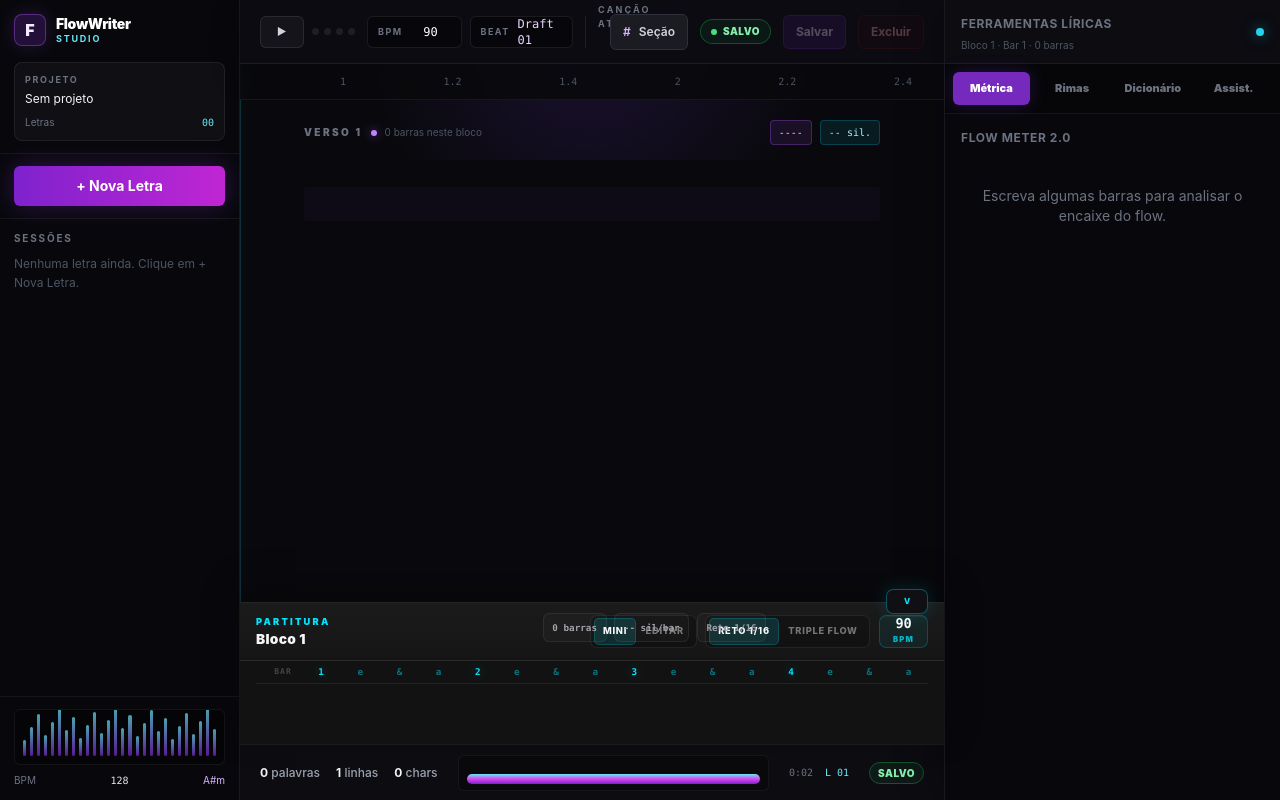
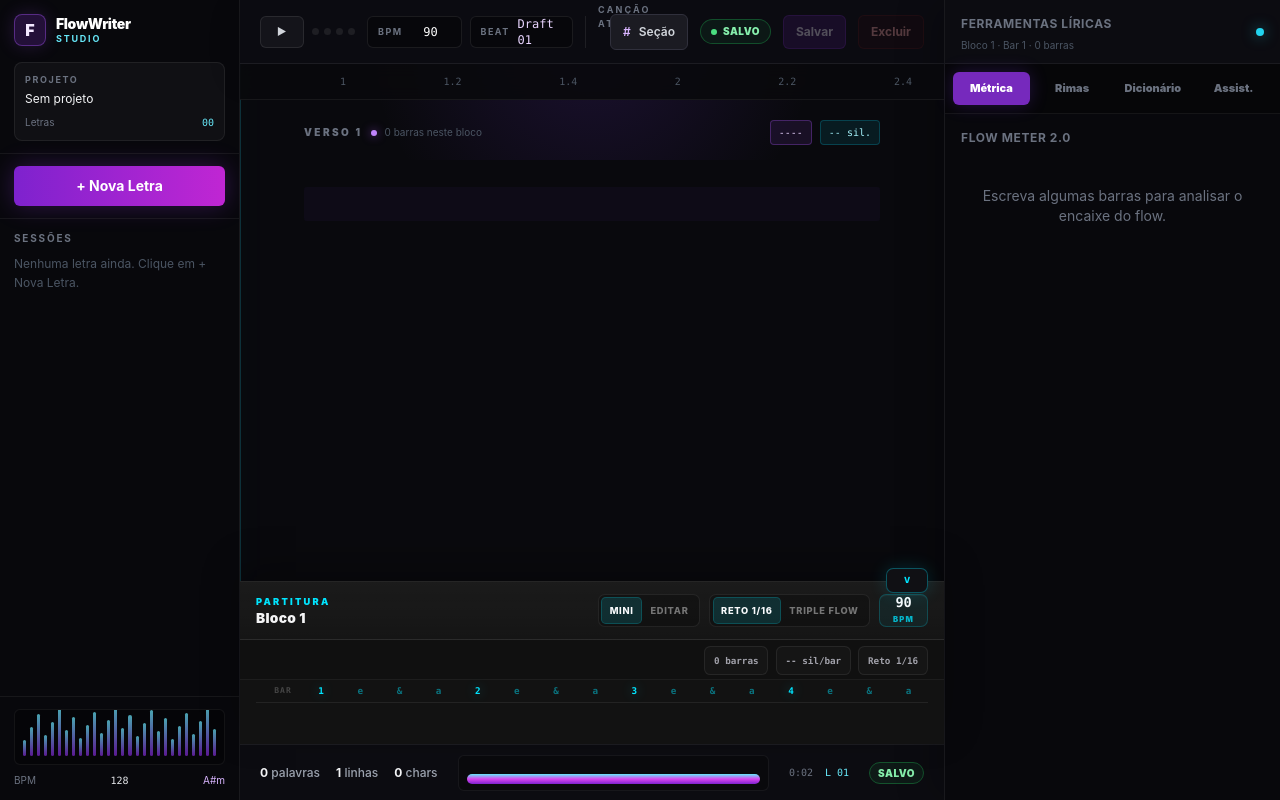
Before and after one commit to BLADE777ONE/flowwrite, a React (Vite) app: page / in a window 1280 px wide. Built offline with nearby package versions, Linux system fonts and the light colour scheme.

Commit message:
fix: prevent rhythm score controls from overlapping

```diff
--- a/src/features/rhythm/components/RhythmicScorePanel.tsx
+++ b/src/features/rhythm/components/RhythmicScorePanel.tsx
@@ -92,11 +92,13 @@ function getLineDensity(syllableCount: number): { label: string; className: stri
 function SyllableNote({
   lineIndex,
   note,
+  slotsPerBar,
   collapsed,
   onMove,
 }: {
   lineIndex: number
   note: RhythmSyllable
+  slotsPerBar: number
   collapsed: boolean
   onMove: (lineIndex: number, note: RhythmSyllable, slot: number) => void
 }) {
@@ -107,8 +109,8 @@ function SyllableNote({
       type="button"
       className={`rhythm-note ${note.startsBeat ? 'strong' : ''}`}
       style={{
-        left: `calc(${(note.slot / 16) * 100}% + 2px)`,
-        width: `calc(${(note.durationSlots / 16) * 100}% - 4px)`,
+        left: `calc(${(note.slot / slotsPerBar) * 100}% + 2px)`,
+        width: `calc(${(note.durationSlots / slotsPerBar) * 100}% - 4px)`,
       }}
       title={`${note.word} - slot ${note.slot + 1} (${note.timeMs}ms)`}
       onPointerDown={(event) => {
@@ -182,6 +184,7 @@ function RhythmLine({
               key={note.id}
               lineIndex={sourceIndex}
               note={note}
+              slotsPerBar={map.slotsPerBar}
               collapsed={collapsed}
               onMove={onMove}
             />
--- a/src/renderer/styles/global.css
+++ b/src/renderer/styles/global.css
@@ -374,8 +374,8 @@
     position: relative;
     width: 100%;
     min-width: 0;
-    height: 8.9rem;
-    min-height: 8.9rem;
+    height: 10.2rem;
+    min-height: 10.2rem;
     display: flex;
     flex-direction: column;
     background: #121212;
@@ -392,8 +392,8 @@
   }
 
   .rhythm-panel.is-detail {
-    height: 15.5rem;
-    min-height: 15.5rem;
+    height: 16.8rem;
+    min-height: 16.8rem;
   }
 
   .rhythm-panel.is-collapsed {
@@ -420,7 +420,7 @@
   }
 
   .rhythm-panel-header {
-    min-height: 3.05rem;
+    min-height: 3.15rem;
     display: flex;
     align-items: center;
     justify-content: space-between;
@@ -456,13 +456,17 @@
   .rhythm-header-actions {
     display: flex;
     align-items: center;
+    justify-content: flex-end;
     gap: 0.55rem;
+    min-width: 0;
+    flex-wrap: wrap;
   }
 
   .rhythm-pocket-toggle,
   .rhythm-view-toggle {
     display: flex;
     align-items: center;
+    flex: 0 1 auto;
     height: 2.1rem;
     padding: 0.16rem;
     border: 1px solid rgba(255,255,255,0.075);
@@ -473,7 +477,7 @@
   .rhythm-pocket-toggle button,
   .rhythm-view-toggle button {
     height: 1.65rem;
-    padding: 0 0.58rem;
+    padding: 0 0.52rem;
     border-radius: 0.3rem;
     color: rgba(255,255,255,0.42);
     font-size: 0.58rem;
@@ -491,7 +495,7 @@
   }
 
   .rhythm-pocket-toggle button {
-    max-width: 5.7rem;
+    max-width: 5.85rem;
     overflow: hidden;
     text-overflow: ellipsis;
     white-space: nowrap;
@@ -527,17 +531,20 @@
   }
 
   .rhythm-panel-stats {
-    position: absolute;
-    right: 11.1rem;
-    top: 0.68rem;
     display: flex;
+    justify-content: flex-end;
+    align-items: center;
+    flex-wrap: wrap;
     gap: 0.45rem;
-    padding: 0;
-    border-bottom: 0;
+    min-height: 2rem;
+    padding: 0.38rem 1rem 0.3rem;
+    border-bottom: 1px solid rgba(255,255,255,0.055);
+    background: rgba(0,0,0,0.12);
   }
 
   .rhythm-panel-stats span {
     min-width: 0;
+    max-width: 8.8rem;
     border: 1px solid rgba(255,255,255,0.07);
     border-radius: 0.4rem;
     background: rgba(255,255,255,0.025);
@@ -547,6 +554,9 @@
     font-weight: 700;
     text-align: center;
     padding: 0.38rem 0.55rem;
+    overflow: hidden;
+    text-overflow: ellipsis;
+    white-space: nowrap;
   }
 
   .rhythm-panel.is-playing .rhythm-panel-stats span:last-child {
```
